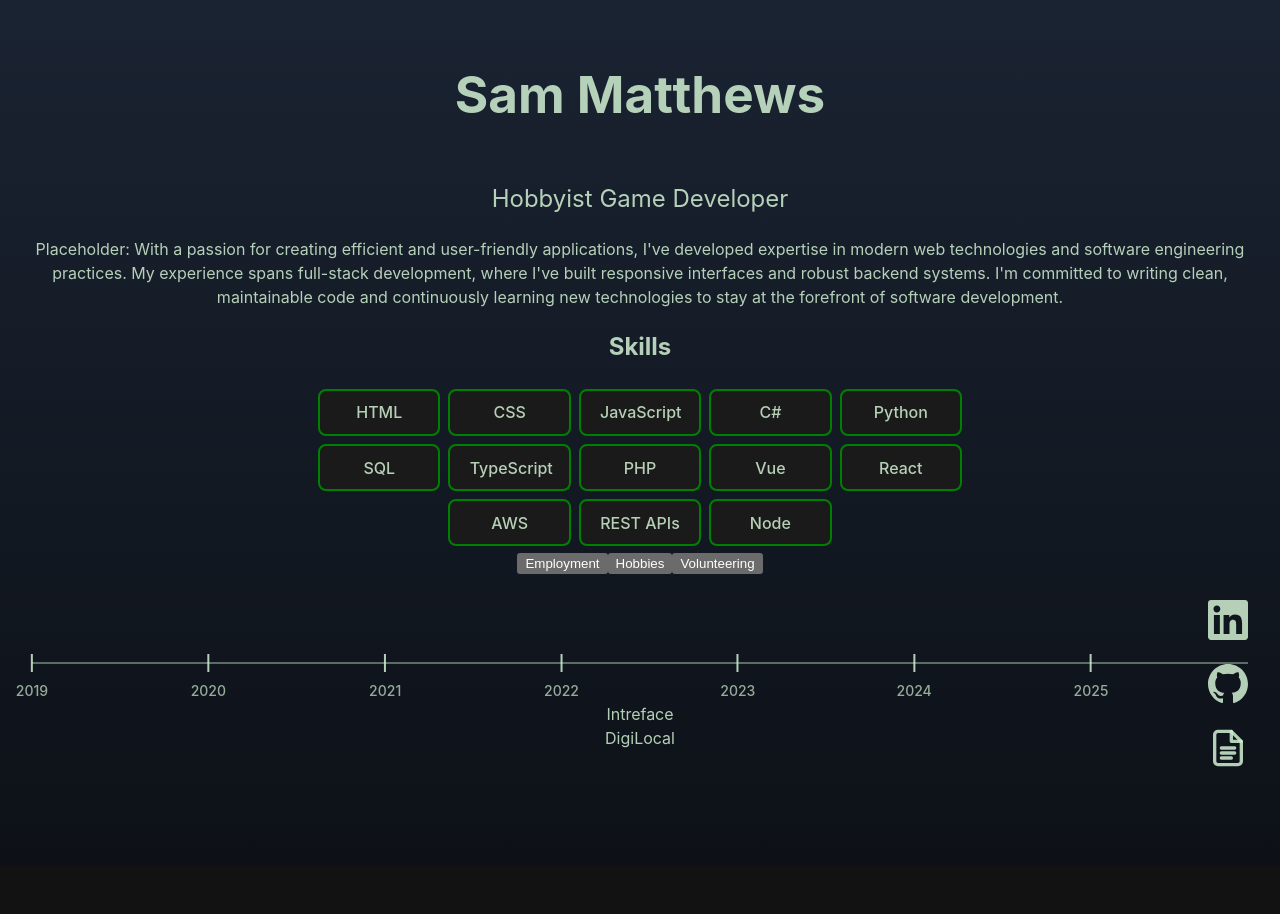
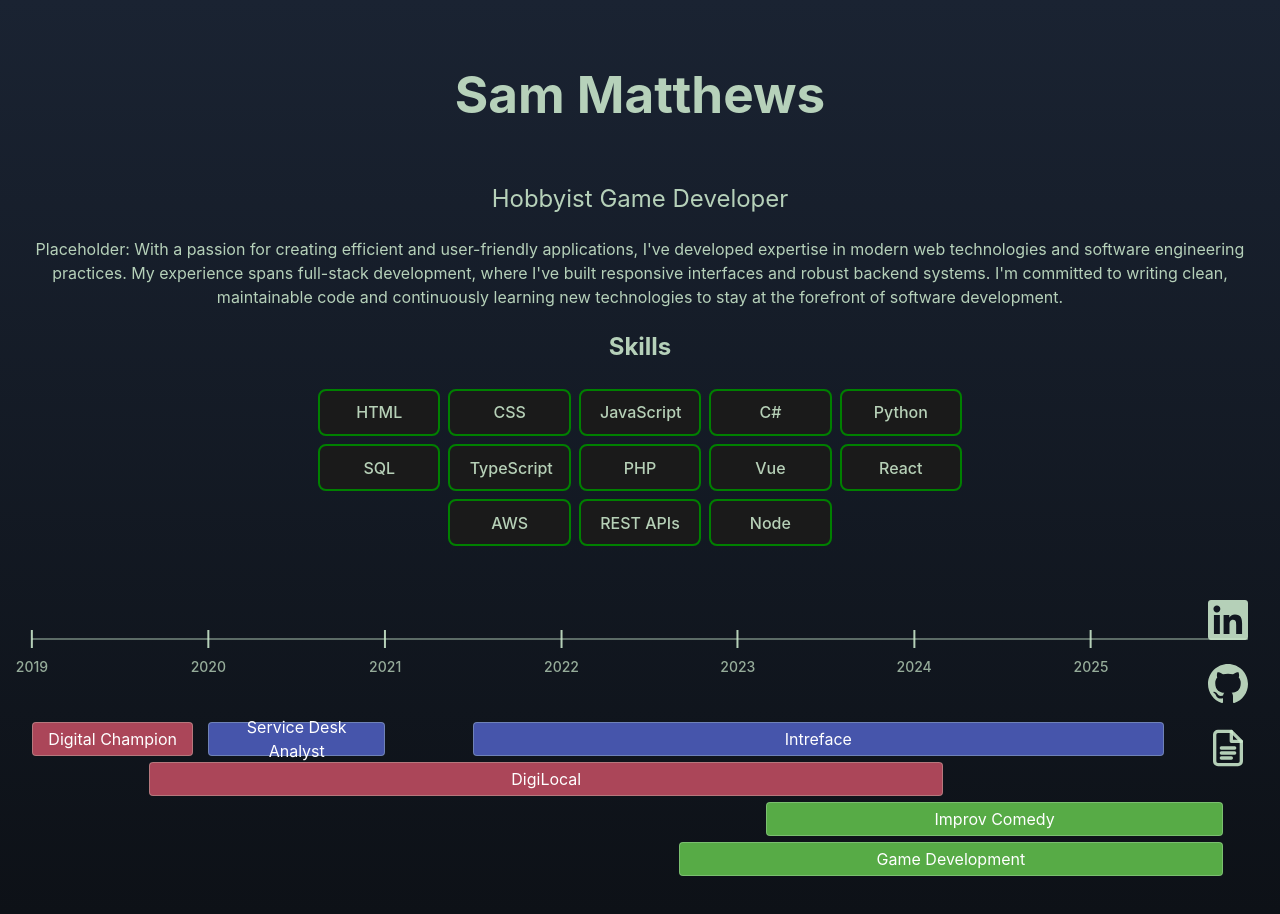
Before and after one commit to SamMatthews96/portfolio, a Vue app: page / in a window 1280 px wide. Before the commit the page ends 866 px from the top, so only its background shows below. Built offline with nearby package versions, Linux system fonts and the light colour scheme.

Commit message:
Added Timeline items and styles

```diff
--- a/src/components/Employment.vue
+++ b/src/components/Employment.vue
@@ -1,9 +1,4 @@
 <template>
-    <div class="button-container">
-        <button>Employment</button>
-        <button>Hobbies</button>
-        <button>Volunteering</button>
-    </div>
     <div class="timeline-container">
         <div class="timeline-line"></div>
         <div class="timeline-years">
@@ -12,31 +7,21 @@
                 <span class="year-label">{{ year }}</span>
             </div>
         </div>
-        <div class="timeline-items">
-            <!-- <div v-for="(item, index) in timelineItems" :key="index" class="timeline-item"
-                :style="getItemStyle(item, index)">
-                <span class="item-name">{{ item.name }}</span>
-            </div> -->
-            <div v-for="(lane) in lanes">
-                <span v-for="item in lane" >
-                    {{ item.name }}
-                </span>
     </div>
+
+    <div v-for="(lane) in lanes" class="timeline-lane">
+        <TimelineItem v-for="item in lane" :item="item" :style="getItemStyle(item)"></TimelineItem>
     </div>
-    </div>
+
 </template>
 
 <script setup lang="ts">
-import { computed, onMounted, ref, type Ref } from 'vue';
+import { onMounted, ref, type Ref } from 'vue';
+import TimelineItem from './TimelineItem.vue';
+import { type Activity } from '../types';
+import timelineItems from '../data/timelineItems.json'
 
-interface TimelineItem {
-    name: string;
-    startDate: { year: number; month: number };
-    endDate: { year: number; month: number };
-}
-
-import timelineItems from '../data/timelineItems.json'
-const lanes: Ref<Array<Array<TimelineItem>>> = ref([]);
+const lanes: Ref<Array<Array<Activity>>> = ref([]);
 
 onMounted(() => {
     timelineItems.forEach(item => {
@@ -57,21 +42,18 @@ onMounted(() => {
                 break;
             }
         }
-
     })
-
-    console.log(lanes.value)
 });
-
-
-
 
 const startYear = 2019;
 const now = new Date();
 const startDate = new Date(startYear, 0, 1);
 const totalDays = Math.floor((now.getTime() - startDate.getTime()) / (1000 * 60 * 60 * 24));
-const endYear = now.getFullYear();
-const years = Array.from({ length: endYear - startYear + 1 }, (_, i) => startYear + i);
+const currentYear = now.getFullYear();
+const currentMonth = now.getMonth();
+const currentDate = { year: currentYear, month: currentMonth }
+
+const years = Array.from({ length: currentYear - startYear + 1 }, (_, i) => startYear + i);
 
 const getYearPosition = (year: number): number => {
     const yearStartDate = new Date(year, 0, 1);
@@ -79,76 +61,31 @@ const getYearPosition = (year: number): number => {
     return (daysFromStart / totalDays) * 100;
 };
 
-// const getDatePosition = (date: { year: number; month: number }): number => {
-//     const dateObj = new Date(date.year, date.month - 1, 1);
-//     const daysFromStart = Math.floor((dateObj.getTime() - startDate.getTime()) / (1000 * 60 * 60 * 24));
-//     return (daysFromStart / totalDays) * 100;
-// };
+const getDatePosition = (date: { year: number; month: number }): number => {
+    const dateObj = new Date(date.year, date.month - 1, 1);
+    const daysFromStart = Math.floor((dateObj.getTime() - startDate.getTime()) / (1000 * 60 * 60 * 24));
+    return (daysFromStart / totalDays) * 100;
+};
 
 const dateToTimestamp = (date: { year: number; month: number }): number => {
     return new Date(date.year, date.month - 1, 1).getTime();
 };
 
-const doRangesOverlap = (item1: TimelineItem, item2: TimelineItem): boolean => {
+const doRangesOverlap = (item1: Activity, item2: Activity): boolean => {
     const start1 = dateToTimestamp(item1.startDate);
-    const end1 = dateToTimestamp(item1.endDate);
+    const end1 = dateToTimestamp(item1?.endDate ?? currentDate);
     const start2 = dateToTimestamp(item2.startDate);
-    const end2 = dateToTimestamp(item2.endDate);
+    const end2 = dateToTimestamp(item2?.endDate ?? currentDate);
 
     return start1 <= end2 && start2 <= end1;
 };
 
-// Compute all lane assignments at once for efficiency
-const itemLanes = computed(() => {
-    const lanes: number[] = [];
-
-    for (let i = 0; i < timelineItems.length; i++) {
-        const currentItem = timelineItems[i];
-        if (!currentItem) {
-            lanes[i] = 0;
-            continue;
-        }
-
-        if (i === 0) {
-            lanes[i] = 0;
-            continue;
-        }
-
-        const occupiedLanes: number[] = [];
-
-        // Check each previous item to see which lanes are occupied
-        for (let j = 0; j < i; j++) {
-            const previousItem = timelineItems[j];
-            if (previousItem && doRangesOverlap(currentItem, previousItem)) {
-                const previousLane = lanes[j];
-                if (previousLane !== undefined) {
-                    occupiedLanes.push(previousLane);
-                }
-            }
-        }
-
-        // Find the first available lane (starting from 0)
-        let lane = 0;
-        while (occupiedLanes.includes(lane)) {
-            lane++;
-        }
-
-        lanes[i] = lane;
-    }
-
-    return lanes;
-});
-
-const getItemStyle = (item: TimelineItem, index: number) => {
+const getItemStyle = (item: Activity) => {
     const left = getDatePosition(item.startDate);
-    const right = 100 - getDatePosition(item.endDate);
-    const lane = itemLanes.value[index] || 0;
-    const verticalOffset = lane * 44; // 32px height + 12px spacing
-
+    const right = 100 - getDatePosition(item?.endDate ?? currentDate);
     return {
         left: `${left}%`,
         right: `${right}%`,
-        top: `${verticalOffset}px`
     };
 };
 </script>
@@ -161,7 +98,6 @@ const getItemStyle = (item: TimelineItem, index: number) => {
     padding: 2rem 0;
     min-height: 60px;
 
-}
 
     .timeline-line {
         position: absolute;
@@ -175,7 +111,6 @@ const getItemStyle = (item: TimelineItem, index: number) => {
     .timeline-years {
         position: relative;
         width: 100%;
-}
 
         .timeline-year {
             position: absolute;
@@ -193,71 +128,18 @@ const getItemStyle = (item: TimelineItem, index: number) => {
             transition: transform 0.2s ease, box-shadow 0.2s ease;
         }
 
-.year-marker:hover {
-    transform: scale(1.3);
-    box-shadow: 0 0 12px rgba(206, 236, 207, 0.8);
-}
-
         .year-label {
             font-size: 0.875rem;
             color: rgba(206, 236, 207, 0.7);
             font-weight: 500;
             white-space: nowrap;
         }
+    }
+}
 
-.timeline-items {
+.timeline-lane {
     position: relative;
     width: 100%;
-    margin-top: 3rem;
-    min-height: 100px;
-}
-
-.timeline-item {
-    position: absolute;
-    height: 32px;
-    background: rgba(206, 236, 207, 0.15);
-    border: 1px solid rgba(206, 236, 207, 0.3);
-    border-radius: 4px;
-    display: flex;
-    align-items: center;
-    justify-content: center;
-    padding: 0 0.75rem;
-    transition: background 0.2s ease, border-color 0.2s ease, top 0.3s ease;
-}
-
-.timeline-item:hover {
-    background: rgba(206, 236, 207, 0.25);
-    border-color: rgba(206, 236, 207, 0.5);
-}
-
-.item-name {
-    font-size: 0.875rem;
-    color: rgba(206, 236, 207, 0.87);
-    font-weight: 500;
-    white-space: nowrap;
-}
-
-@media (max-width: 768px) {
-    .timeline-container {
-        padding: 1.5rem 0.5rem;
-    }
-
-    .year-label {
-        font-size: 0.75rem;
-    }
-
-    .year-marker {
-        width: 10px;
-        height: 10px;
-    }
-
-    .timeline-item {
-        height: 28px;
-        padding: 0 0.5rem;
-    }
-
-    .item-name {
-        font-size: 0.75rem;
-    }
+    min-height: 40px;
 }
 </style>
--- a/src/components/Headline.vue
+++ b/src/components/Headline.vue
@@ -12,7 +12,7 @@
 import { ref, onMounted, onUnmounted } from 'vue';
 
 const headlines = ref([
-    'Software Developer',
+    'Full-Stack Web Developer',
     'Hobbyist Game Developer',
     'Dark Theme Enjoyer'
 ]);
--- a/src/components/Links.vue
+++ b/src/components/Links.vue
@@ -5,7 +5,7 @@ import DownloadIcon from '../assets/DownloadIcon.vue';
 
 const linkedinUrl = 'https://www.linkedin.com/in/samdwmatthews/';
 const githubUrl = 'https://github.com/SamMatthews96';
-const cvUrl = '/cv.pdf';
+const cvUrl = '/portfolio/cv.pdf';
 </script>
 
 <template>
--- /dev/null
+++ b/src/components/TimelineItem.vue
@@ -0,0 +1,64 @@
+<template>
+    <div class="timeline-item" :style="style" @mouseenter="isMouseover = true" @mouseleave="isMouseover = false">
+        <span ref="timelineItem" :class="{ 'open': isOpen }" @click="isOpen = !isOpen">
+            {{ item.name }} {{ isMouseover ? '(Show More)' : '' }}
+        </span>
+
+    </div>
+
+</template>
+
+<script setup lang="ts">
+import { defineProps, type Ref, ref } from 'vue'
+import type { Activity } from '../types'
+
+
+const props = defineProps<{
+    item: Activity,
+    style: { left: string, right: string }
+}>()
+
+const timelineItem = ref()
+const isOpen: Ref<boolean> = ref(false)
+const isMouseover: Ref<boolean> = ref(false)
+
+const item = props.item
+
+const backgroundColor = ref("")
+switch (item.type) {
+    case 'Volunteer':
+        backgroundColor.value = 'rgb(171, 70, 89)'
+        break;
+    case 'Employment':
+        backgroundColor.value = 'rgb(70, 85, 171)'
+        break;
+    case 'Hobby':
+        backgroundColor.value = 'rgb(87, 171, 70)'
+        break;
+    default:
+        throw new Error(`[20251122.2002] Unsupported Type: ${item.type}`)
+}
+
+
+</script>
+
+<style>
+.timeline-item {
+    position: absolute;
+    height: 32px;
+    background: v-bind(backgroundColor);
+    border: 1px solid rgba(206, 236, 207, 0.3);
+    border-radius: 4px;
+    display: flex;
+    align-items: center;
+    justify-content: center;
+    padding: 0 0.75rem;
+    transition: background 0.2s ease, border-color 0.2s ease, top 0.3s ease;
+    color: white;
+    cursor: pointer;
+
+    &.open {
+        transform: rotate(30deg);
+    }
+}
+</style>
--- a/src/data/timelineItems.json
+++ b/src/data/timelineItems.json
@@ -22,5 +22,45 @@
             "month": 3
         },
         "type": "Volunteer"
+    },
+    {
+        "name": "Improv Comedy",
+        "startDate": {
+            "year": 2023,
+            "month": 3
+        },
+        "type": "Hobby"
+    },
+    {
+        "name": "Game Development",
+        "startDate": {
+            "year": 2022,
+            "month": 9
+        },
+        "type": "Hobby"
+    },
+    {
+        "name": "Digital Champion",
+        "startDate": {
+            "year": 2019,
+            "month": 1
+        },
+        "endDate": {
+            "year": 2019,
+            "month": 12
+        },
+        "type": "Volunteer"
+    },
+    {
+        "name": "Service Desk Analyst",
+        "startDate": {
+            "year": 2020,
+            "month": 1
+        },
+        "endDate": {
+            "year": 2021,
+            "month": 1
+        },
+        "type": "Employment"
     }
 ]
--- /dev/null
+++ b/src/types.ts
@@ -0,0 +1,8 @@
+type Activity = {
+    name: string;
+    startDate: { year: number; month: number };
+    endDate?: { year: number; month: number };
+    type: string;
+}
+
+export type { Activity };
```
Also changed, not shown: 2 other files (tests, documents, lock files or other folders). Lines whose indentation alone changed are shown as unchanged.
